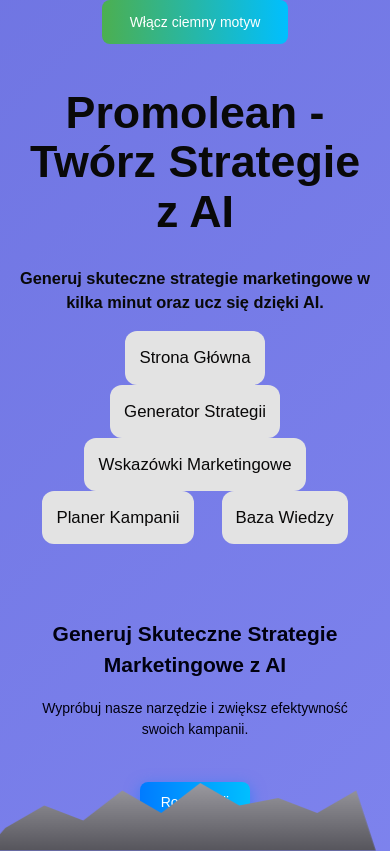
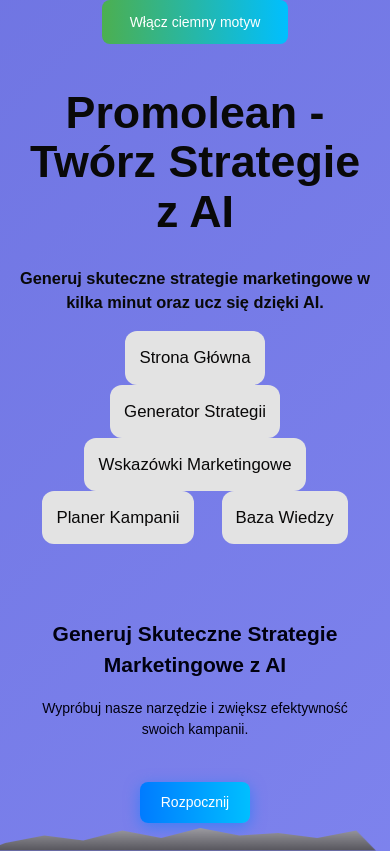
Before and after one commit to Romanpietraszko/myapp, a React (Vite) app: page / in a window 390 px wide. Built offline with nearby package versions, Linux system fonts and the light colour scheme.

Commit message:
Zaktualizowano style CSS

```diff
--- a/src/App.css
+++ b/src/App.css
@@ -203,6 +203,7 @@
   border-radius: 50px;
   transition: transform 0.3s ease, box-shadow 0.3s ease;
   box-shadow: 0 4px 15px rgba(0, 123, 255, 0.5);
+  z-index: 3;
 }
 
 .cta-button:hover {
@@ -269,6 +270,6 @@
   }
   body::before,
   body::after {
-    height: 150px; /* Zmniejszona wysokość */
+    height: 50px; /* Zmniejszona wysokość */
   }
 }
```
